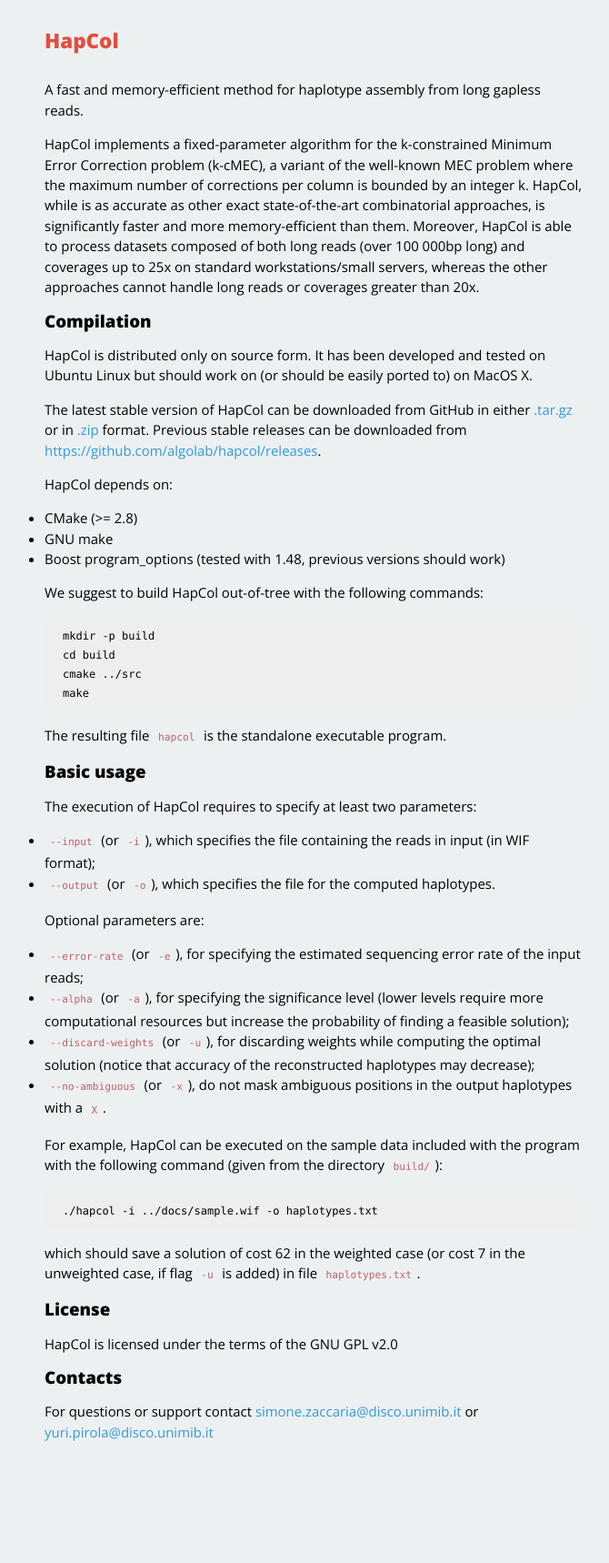
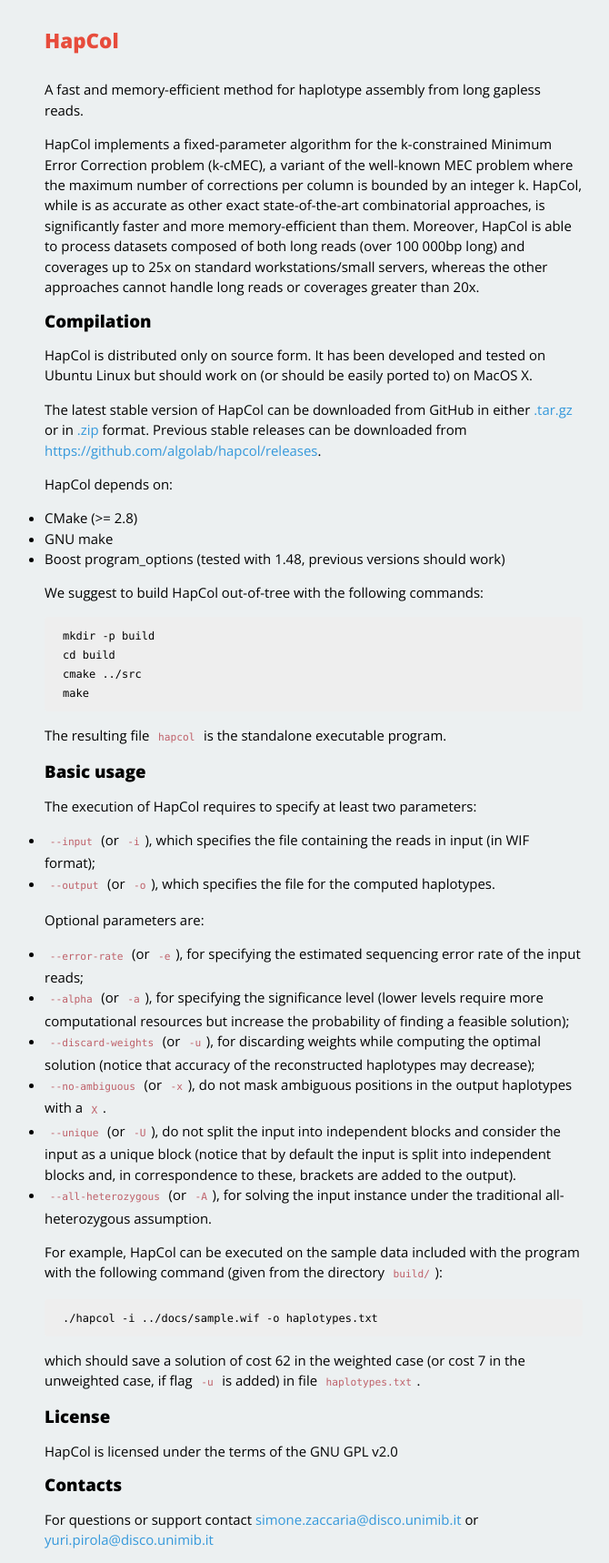
Before and after one commit to AlgoLab/HapCol, a Jekyll site: the page built from index.markdown, in a window 1280 px wide. Shown: the whole page at 91% size, without its empty margins (295-965 px from the left). Built offline with Jekyll 4.4.1, drawn with Linux system fonts in a browser that asks for light colours; Markdown is read by kramdown in place of the engine named in the settings; before the commit the page ends 1600 px from its top, so only the background shows below that.

Commit message:
Update index.markdown
Update algolab website for HapCol

```diff
--- a/index.markdown
+++ b/index.markdown
@@ -62,6 +62,12 @@
   decrease);
 - `--no-ambiguous` (or `-x`), do not mask ambiguous positions in the output
   haplotypes with a `X`.
+- `--unique` (or `-U`), do not split the input into independent blocks and
+  consider the input as a unique block (notice that by default the input is
+  split into independent blocks and, in correspondence to these, brackets
+  are added to the output).
+- `--all-heterozygous` (or `-A`), for solving the input instance under the
+  traditional all-heterozygous assumption.
 
 For example, HapCol can be executed on the sample data included with the program
 with the following command (given from the directory `build/`):
```
